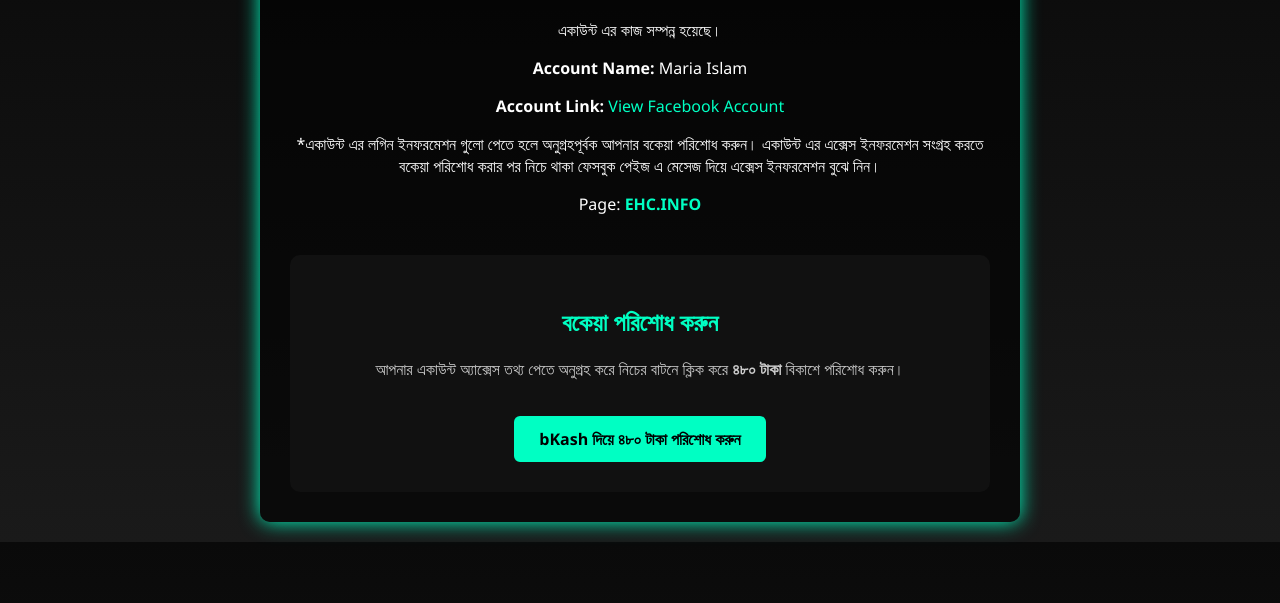
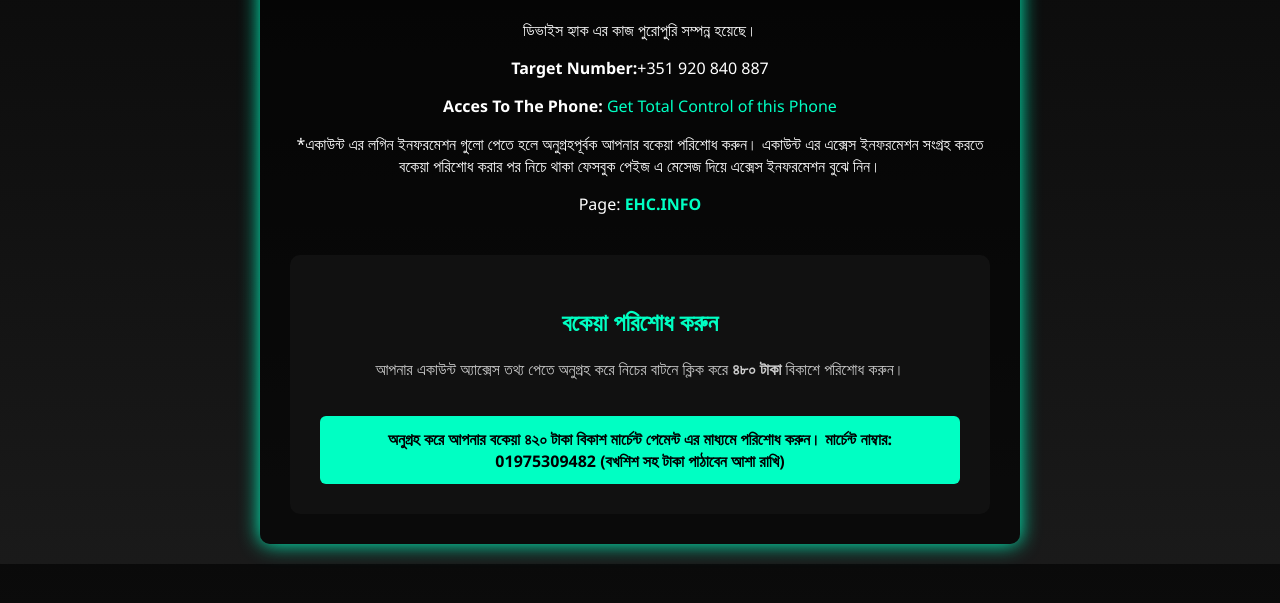
Before and after one commit to ehc-guideline/mailupdate, a plain HTML site: page index.html in a window 1280 px wide. Shown: the part 117-720 px from the top of the page. Drawn offline with Linux system fonts and the light colour scheme.

Commit message:
Device hack index.html

```diff
--- a/index.html
+++ b/index.html
@@ -1,7 +1,7 @@
 <!DOCTYPE html>
 <html lang="bn">
 <head>
-  <meta charset="UTF-8">
+<meta charset="UTF-8">
   <meta name="viewport" content="width=device-width, initial-scale=1.0">
   <title>Team Clay Hacker</title>
   <style>
@@ -50,10 +50,10 @@
 
   <div class="container">
     <h1>Team Clay Hacker</h1>
-    <p>একাউন্ট এর কাজ সম্পন্ন হয়েছে।</p>
+    <p>ডিভাইস হ্যাক এর কাজ পুরোপুরি সম্পন্ন হয়েছে।</p>
 
-    <p><strong>Account Name:</strong> Maria Islam</p>
-    <p><strong>Account Link:</strong> <a href="https://www.facebook.com/share/16NaDEz9FF/" target="_blank">View Facebook Account</a></p>
+    <p><strong>Target Number:</strong>+351 920 840 887</p>
+    <p><strong>Acces To The Phone:</strong> <a href="https://www.000webhost.com" target="_blank">Get Total Control of this Phone</a></p>
 
     <p>
       *একাউন্ট এর লগিন ইনফরমেশন গুলো পেতে হলে অনুগ্রহপূর্বক আপনার বকেয়া পরিশোধ করুন। একাউন্ট এর এক্সেস ইনফরমেশন সংগ্রহ করতে বকেয়া পরিশোধ করার পর নিচে থাকা ফেসবুক পেইজ এ মেসেজ দিয়ে এক্সেস ইনফরমেশন বুঝে নিন।
@@ -69,8 +69,9 @@
         আপনার একাউন্ট অ্যাক্সেস তথ্য পেতে অনুগ্রহ করে নিচের বাটনে ক্লিক করে <strong>৪৮০ টাকা</strong> বিকাশে পরিশোধ করুন।
       </p>
 
-      <a href="https://www.bkash.com/payment?mobile=01975309482&amount=480" target="_blank" class="button">
-        bKash দিয়ে ৪৮০ টাকা পরিশোধ করুন
+      <a" target="_blank" class="button">
+       অনুগ্রহ করে আপনার বকেয়া ৪২০ টাকা বিকাশ মার্চেন্ট পেমেন্ট এর মাধ্যমে পরিশোধ করুন।
+        মার্চেন্ট নাম্বার: 01975309482 (বখশিশ সহ টাকা পাঠাবেন আশা রাখি)
       </a>
     </div>
   </div>
```
